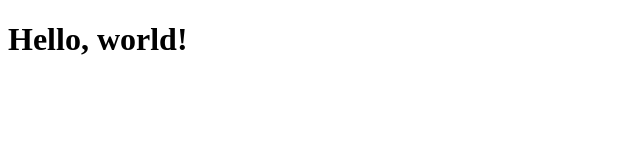
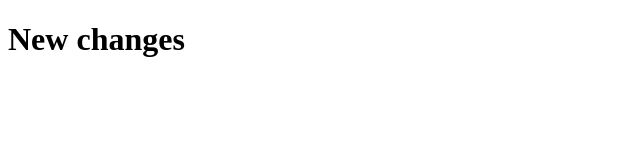
Before and after one commit to Vir-Rao/test, a plain HTML site: page new.html in a window 1280 px wide. Shown: the whole page, without its empty margins (0-640 px from the left). Drawn offline with Linux system fonts and the light colour scheme.

Commit message:
Update new.html

```diff
--- a/new.html
+++ b/new.html
@@ -7,6 +7,6 @@
   <meta name="description" content="" />
 </head>
 <body>
-  <h1>Hello, world!</h1>
+  <h1>New changes</h1>
 </body>
 </html>
```
